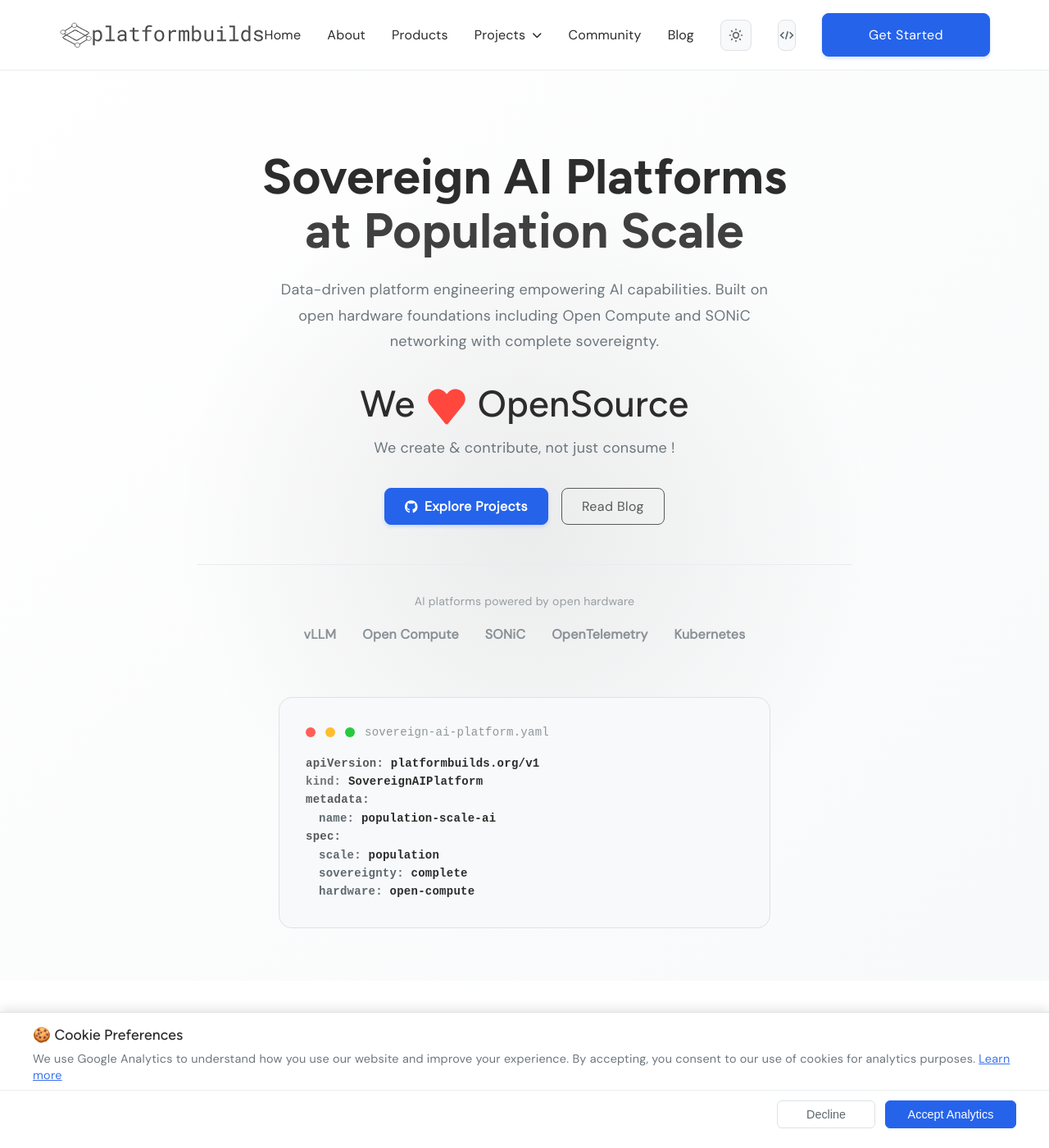
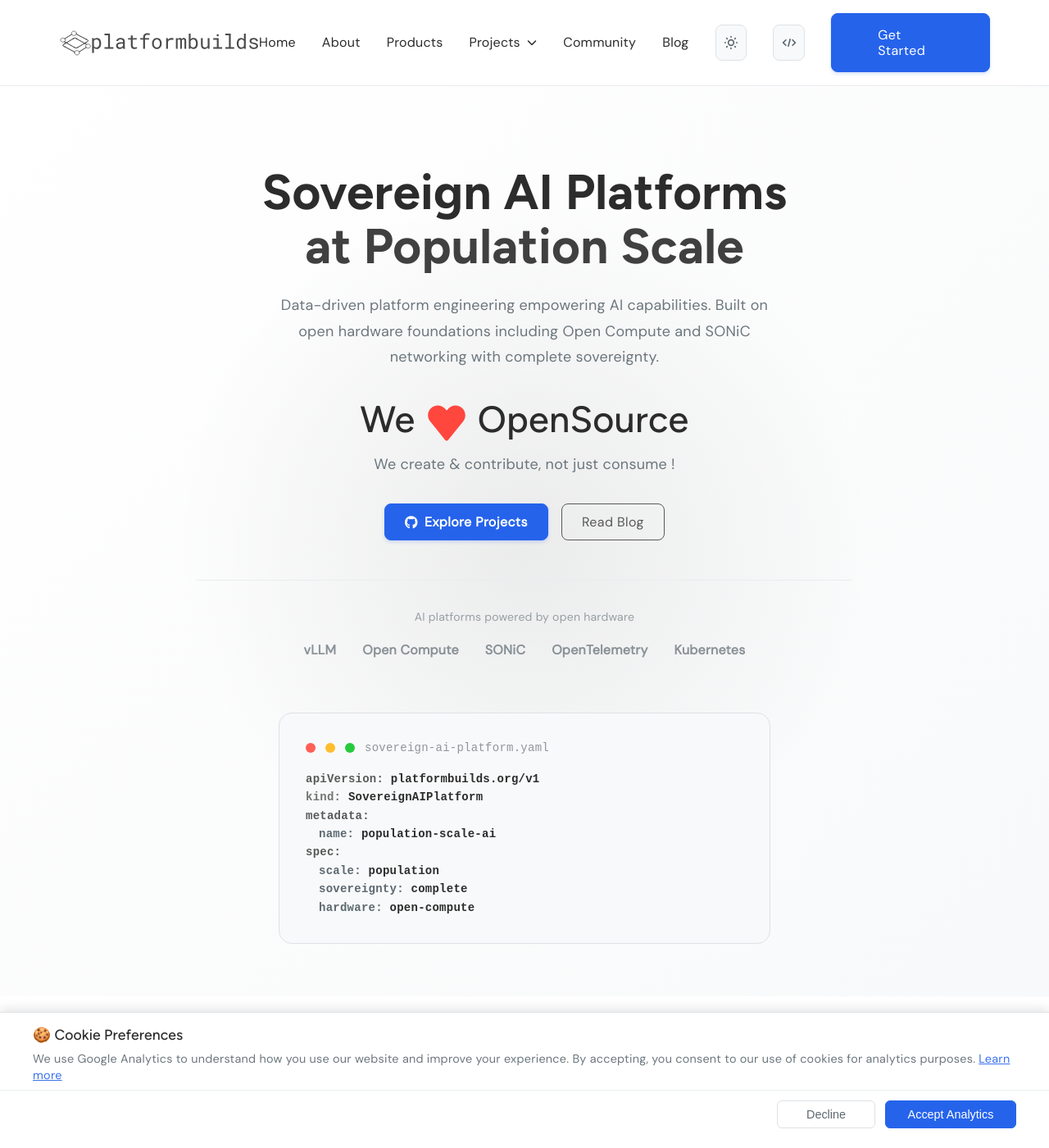
Before and after one commit to platformbuilds/platformbuilds-site, a Jekyll site: the page built from index.md, in a window 1280 px wide and 1400 px high. Shown: the whole window at 82% size. Built offline with Jekyll 4.4.1, drawn with Linux system fonts in a browser that asks for light colours.

Commit message:
Make GitHub link button a perfect square box like the theme toggle button

```diff
--- a/assets/css/style.css
+++ b/assets/css/style.css
@@ -261,7 +261,9 @@
   position: relative;
   display: inline-flex;
   align-items: center;
-  padding: 0.5rem;
+  justify-content: center;
+  width: 44px;
+  height: 44px;
   background: var(--bg-secondary);
   border: 1px solid var(--border-color);
   border-radius: var(--border-radius-lg);
@@ -290,7 +292,9 @@
   position: relative;
   display: inline-flex;
   align-items: center;
-  padding: 0.5rem;
+  justify-content: center;
+  width: 44px;
+  height: 44px;
   background: var(--bg-secondary);
   border: 1px solid var(--border-color);
   border-radius: var(--border-radius-lg);
```
